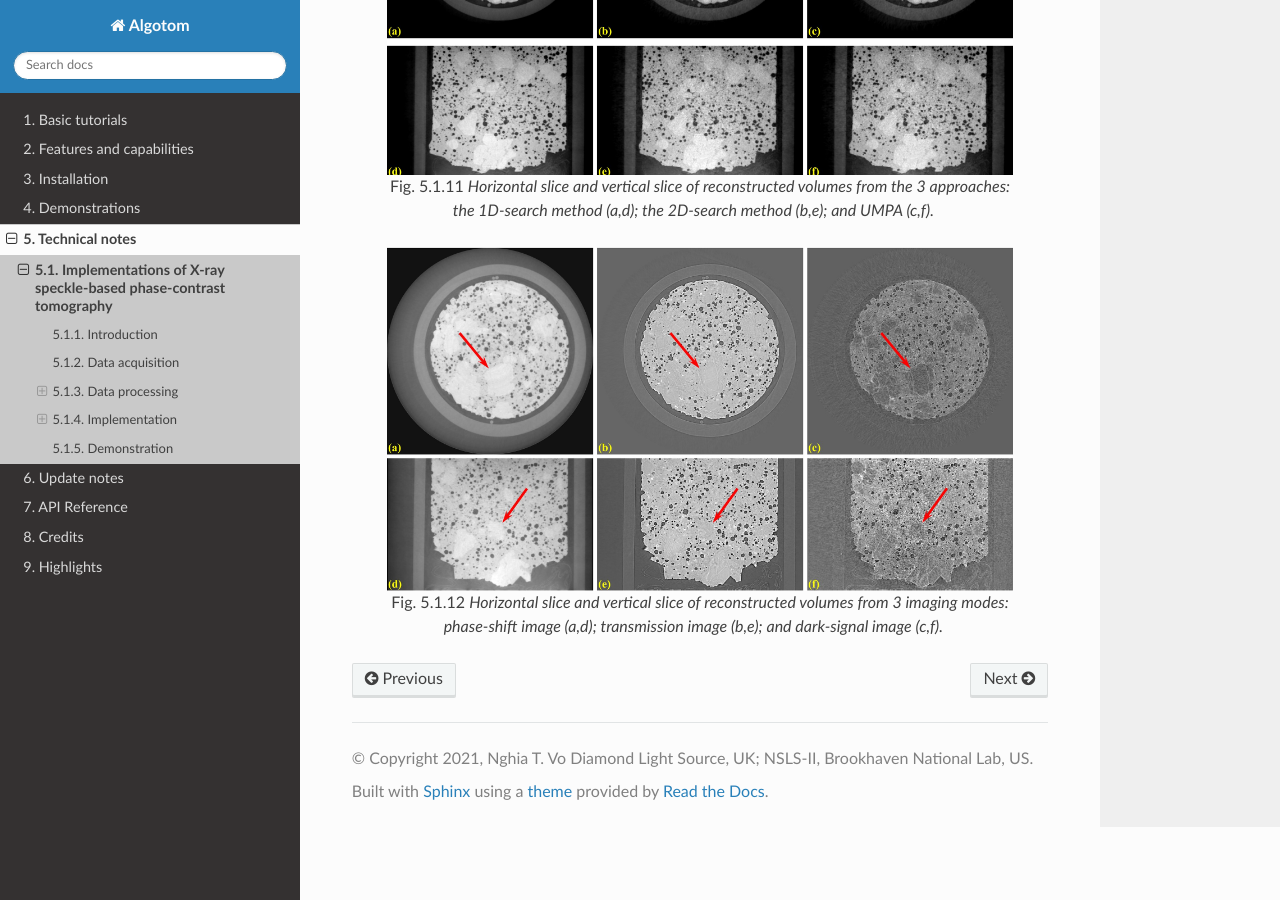
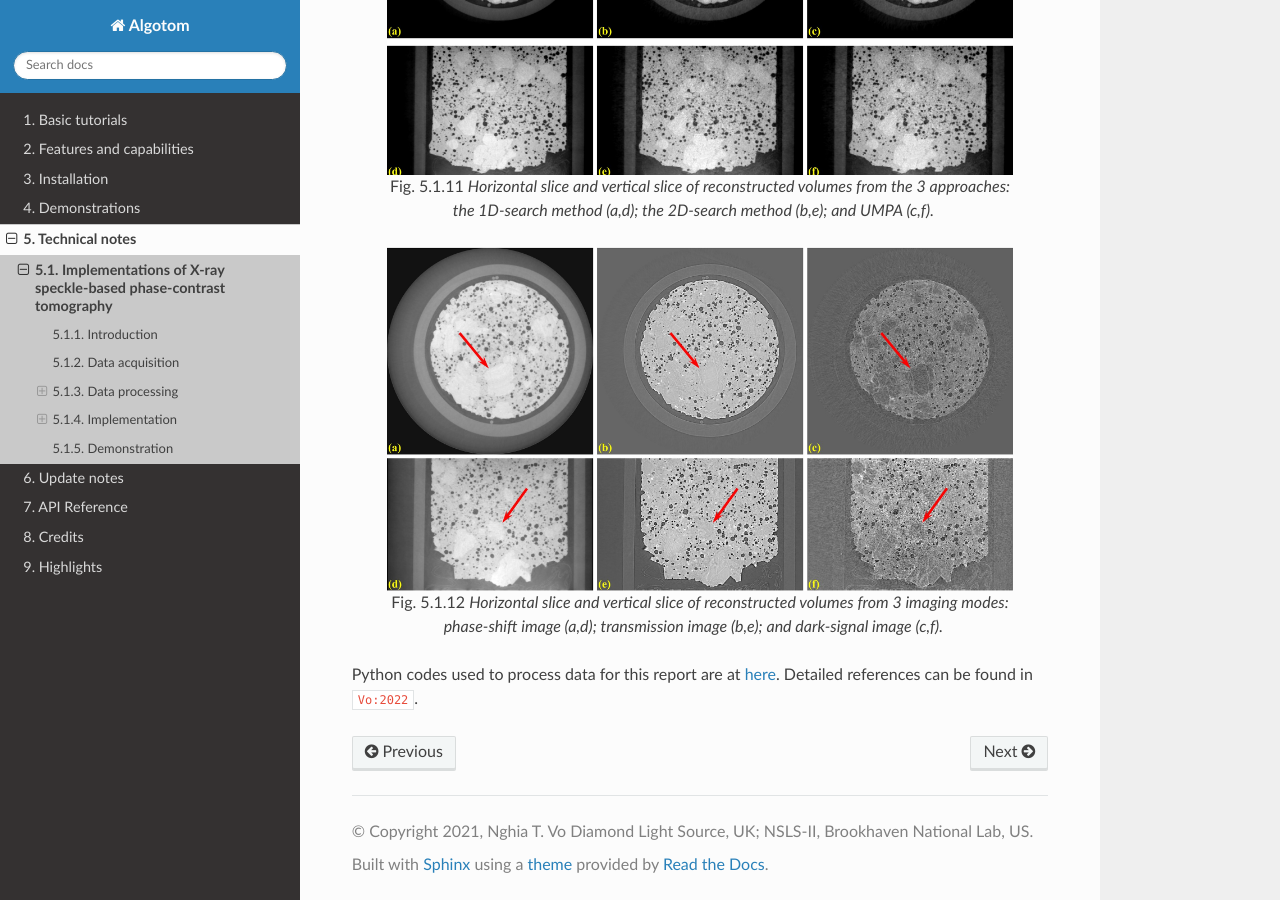
Before and after one commit to algotom/algotom, a Sphinx documentation site: the page built from docs/source/toc/section5/section5_1.rst, in a window 1280 px wide and 900 px high, scrolled down 8934 px. Built offline with Sphinx 7.4.7 and the Read the Docs theme 2.0.0, drawn with Linux system fonts in a browser that asks for light colours; cross-references to code outside the pages are shown as plain code.

Commit message:
Update docs

```diff
--- a/docs/source/toc/section5/section5_1.rst
+++ b/docs/source/toc/section5/section5_1.rst
@@ -327,3 +327,6 @@ is a very promising application of the technique.
 
    Horizontal slice and vertical slice of reconstructed volumes from 3 imaging modes: phase-shift image (a,d);
    transmission image (b,e); and dark-signal image (c,f).
+
+Python codes used to process data for this report are at `here <https://github.com/algotom/algotom/tree/master/examples/speckle_based_tomography/i12_data>`__.
+Detailed references can be found in :cite:`Vo:2022`.
```
